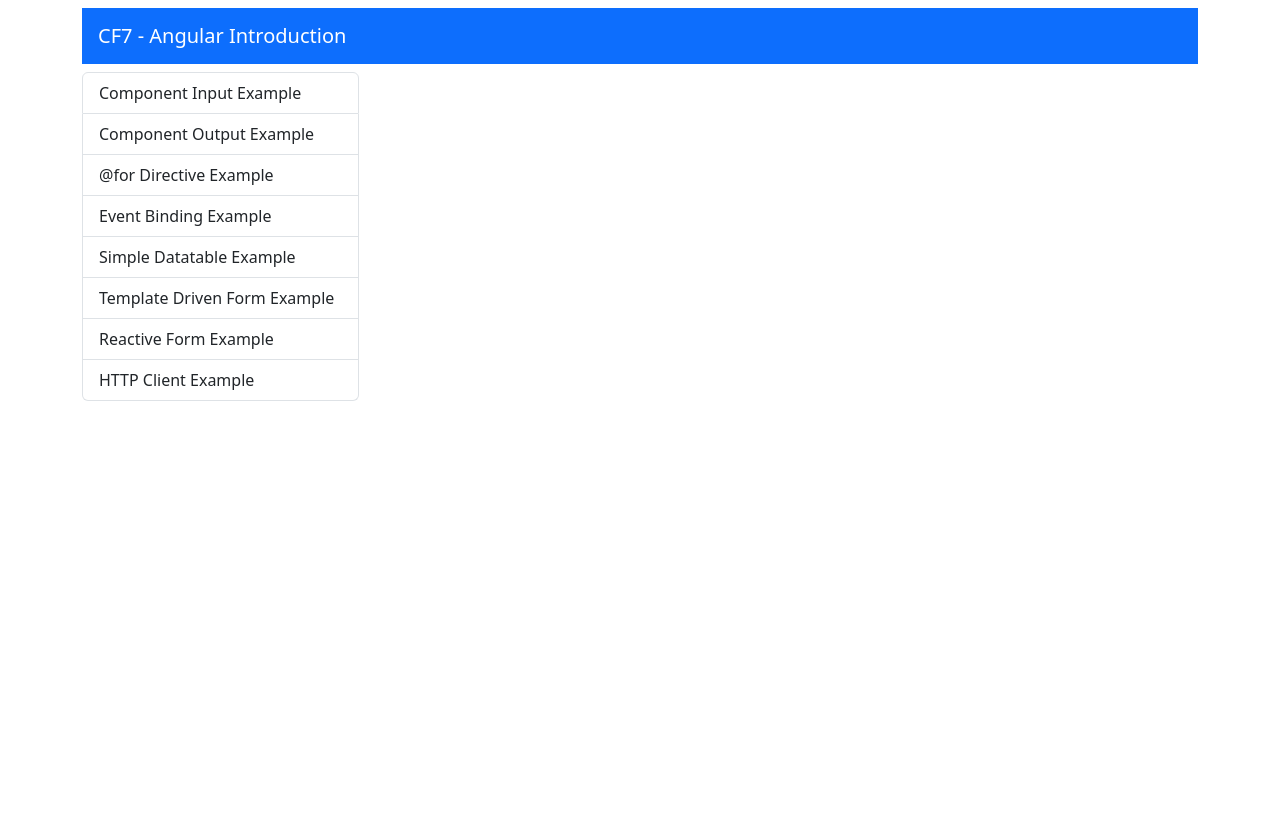
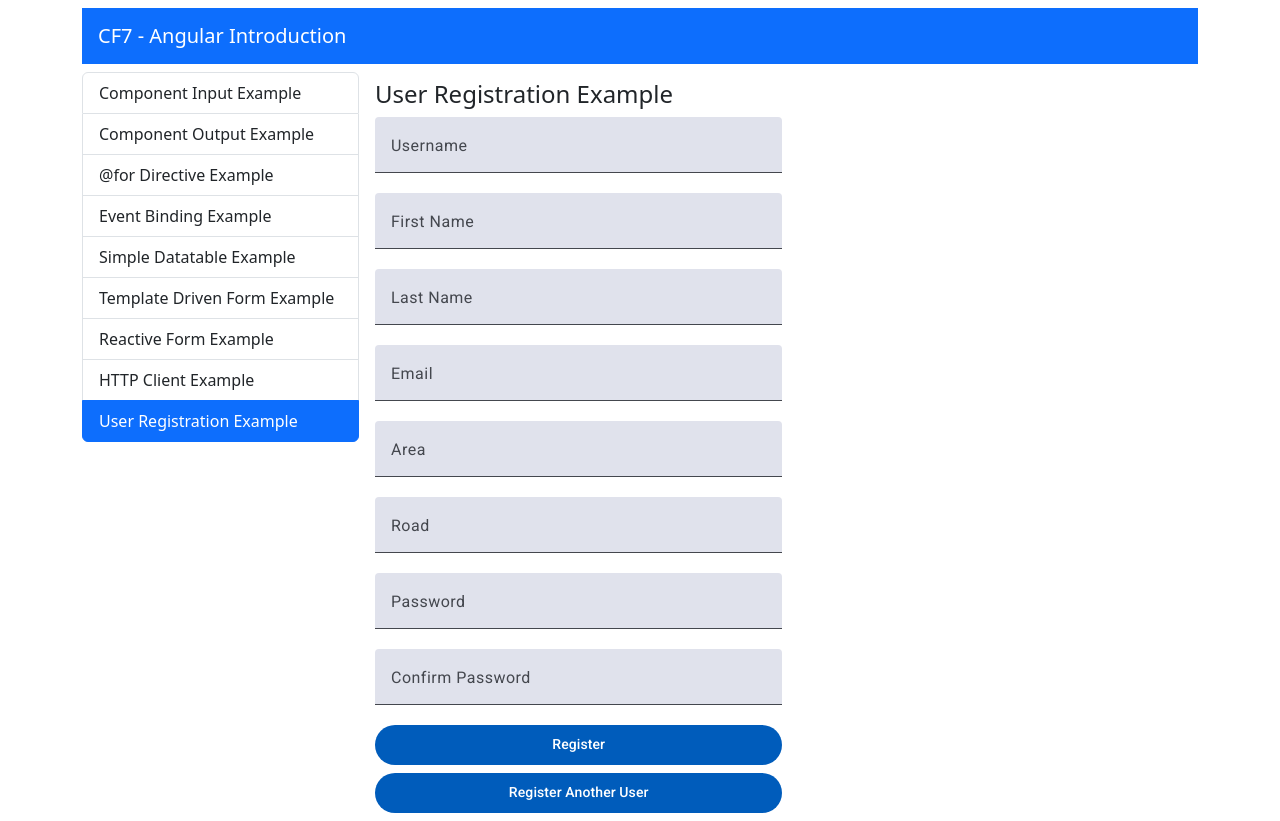
Before and after one commit to dionysisvossos/cf7-angular-introduction, an Angular app in the folder angular-introduction/: page /user-registration-example in a window 1280 px wide. Before the commit this address led to /. Built offline with nearby package versions, Linux system fonts and the light colour scheme.

Commit message:
User Registration Component

```diff
--- a/angular-introduction/angular.json
+++ b/angular-introduction/angular.json
@@ -52,7 +52,13 @@
             "development": {
               "optimization": false,
               "extractLicenses": false,
-              "sourceMap": true
+              "sourceMap": true,
+              "fileReplacements": [
+                {
+                  "replace": "src/environments/environment.ts",
+                  "with": "src/environments/environment.development.ts"
+                }
+              ]
             }
           },
           "defaultConfiguration": "production"
--- a/angular-introduction/src/app/app.routes.ts
+++ b/angular-introduction/src/app/app.routes.ts
@@ -8,6 +8,7 @@ import { ComponentOutputExampleComponent } from './components/component-output-e
 import { TemplateDrivenFormExampleComponent } from './components/template-driven-form-example/template-driven-form-example.component';
 import { ReactiveFormExampleComponent } from './components/reactive-form-example/reactive-form-example.component';
 import { HttpClientExampleComponent } from './components/http-client-example/http-client-example.component';
+import { UserRegistrationComponent } from './components/user-registration/user-registration.component';
 
 export const routes: Routes = [
     {path: 'for-directive-example', component: ForDirectiveExampleComponent},
@@ -18,6 +19,7 @@ export const routes: Routes = [
     {path: 'template-driven-form-example', component: TemplateDrivenFormExampleComponent},
     {path: 'reactive-form-example', component: ReactiveFormExampleComponent},
     {path: 'http-client-example', component: HttpClientExampleComponent},
+    {path: 'user-registration-example', component: UserRegistrationComponent},
     {path: 'welcome', component: WelcomeComponent},
     {path: '', redirectTo: '/welcome', pathMatch: 'full'},
 
--- a/angular-introduction/src/app/components/list-group-menu/list-group-menu.component.ts
+++ b/angular-introduction/src/app/components/list-group-menu/list-group-menu.component.ts
@@ -17,6 +17,8 @@ export class ListGroupMenuComponent {
     { text: 'Simple Datatable Example', linkName: '/simple-datatable-example' },
     { text: 'Template Driven Form Example', linkName: '/template-driven-form-example' },
     { text: 'Reactive Form Example', linkName: '/reactive-form-example' },
-    { text: 'HTTP Client Example', linkName: '/http-client-example' }
+    { text: 'HTTP Client Example', linkName: '/http-client-example' },
+    { text: 'User Registration Example', linkName: '/user-registration-example' },
+
   ];
 }
--- /dev/null
+++ b/angular-introduction/src/app/components/user-registration/user-registration.component.html
@@ -0,0 +1,55 @@
+<h4>User Registration Example</h4>
+
+<div class="d-flex flex-column mt-2 w-50">
+    <form class="d-flex flex-column">
+        <mat-form-field>
+            <mat-label>Username</mat-label>
+            <input type="text" matInput>
+            <mat-error>Username is required</mat-error>
+        </mat-form-field>
+
+        <mat-form-field>
+            <mat-label>First Name</mat-label>
+            <input type="text" matInput>
+            <mat-error>First Name is required</mat-error>
+        </mat-form-field>
+
+        <mat-form-field>
+            <mat-label>Last Name</mat-label>
+            <input type="text" matInput>
+            <mat-error>Last Name is required</mat-error>
+        </mat-form-field>
+
+        <mat-form-field>
+            <mat-label>Email</mat-label>
+            <input type="email" matInput>
+            <mat-error>Email is missing or invalid</mat-error>
+        </mat-form-field>
+
+        <mat-form-field>
+            <mat-label>Area</mat-label>
+            <input type="text" matInput>
+        </mat-form-field>
+
+        <mat-form-field>
+            <mat-label>Road</mat-label>
+            <input type="text" matInput>
+        </mat-form-field>
+
+        <mat-form-field>
+            <mat-label>Password</mat-label>
+            <input type="password" matInput>
+            <mat-error>Password is mmissing or invalid</mat-error>
+        </mat-form-field>
+
+        <mat-form-field>
+            <mat-label>Confirm Password</mat-label>
+            <input type="password" matInput>
+            <mat-error>Password does not match</mat-error>
+        </mat-form-field>
+
+        <button mat-flat-button color="primary">Register</button>
+    </form>
+</div>
+
+<button class="mt-2 w-50" mat-flat-button color="primary">Register Another User</button>
--- /dev/null
+++ b/angular-introduction/src/app/components/user-registration/user-registration.component.ts
@@ -0,0 +1,39 @@
+import { Component } from '@angular/core';
+import { MatInputModule } from '@angular/material/input';
+import { MatFormFieldModule } from '@angular/material/form-field';
+import { MatButtonModule } from '@angular/material/button';
+import {
+  FormControl,
+  FormGroup,
+  ReactiveFormsModule,
+  Validators } from '@angular/forms';
+import { min } from 'rxjs';
+import { add } from 'lodash-es';
+
+
+@Component({
+  selector: 'app-user-registration',
+  imports: [
+    MatInputModule,
+    MatFormFieldModule,
+    MatButtonModule,
+    ReactiveFormsModule
+  ],
+  templateUrl: './user-registration.component.html',
+  styleUrl: './user-registration.component.css'
+})
+export class UserRegistrationComponent {
+
+  form = new FormGroup({
+    username: new FormControl('', [Validators.required]),
+    name: new FormControl('', [Validators.required]),
+    surname: new FormControl('', [Validators.required]),
+    email: new FormControl('', [Validators.required, Validators.email]),
+    address: new FormGroup({
+      area: new FormControl(''),
+      road: new FormControl(''),
+    }),
+    password: new FormControl('', [Validators.required, Validators.minLength(4)]),
+    confirmPassword: new FormControl('', [Validators.required, Validators.minLength(4)]),
+  });
+}
--- /dev/null
+++ b/angular-introduction/src/environments/environment.development.ts
@@ -0,0 +1,4 @@
+export const environment = {
+    production: false,
+    apiUrl: 'http://localhost:3000/',
+};
--- /dev/null
+++ b/angular-introduction/src/environments/environment.ts
@@ -0,0 +1,4 @@
+export const environment = {
+    production: true,
+    apiUrl: 'https://coding-factory-backend.gr',
+};
```
Also changed, not shown: angular-introduction/src/app/shared/interfaces/user.ts (added, +11 -0 lines), angular-introduction/src/app/shared/services/user.service.ts (added, +17 -0 lines), angular-introduction/src/app/components/user-registration/user-registration.component.css (added), 2 other files (tests, documents, lock files or other folders).
